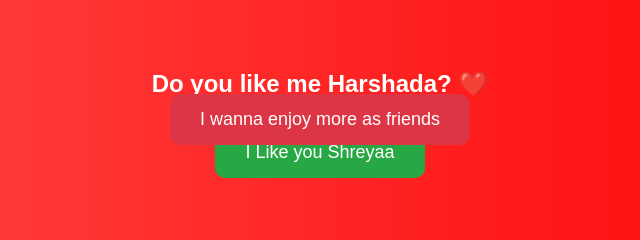
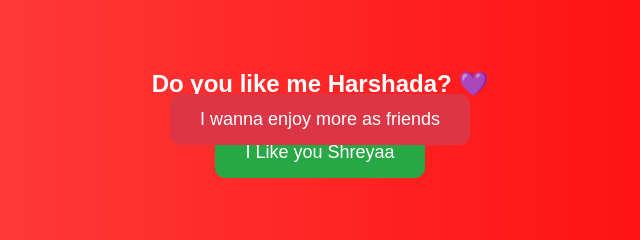
Before and after one commit to shreyas777-coder/HS, a plain HTML site: page index.html in a window 1280 px wide. Shown: the part 281-521 px from the top of the page, 320-960 px from the left. Drawn offline with Linux system fonts and the light colour scheme.

Commit message:
Update index.html

```diff
--- a/index.html
+++ b/index.html
@@ -51,7 +51,7 @@
 
 <body>
 
-<h2 id="message">Do you like me Harshada? ❤️</h2>
+<h2 id="message">Do you like me Harshada?  💜</h2>
 
 <button id="yesBtn">I Like you Shreyaa</button>
 <button id="noBtn">I wanna enjoy more as friends</button>
```
